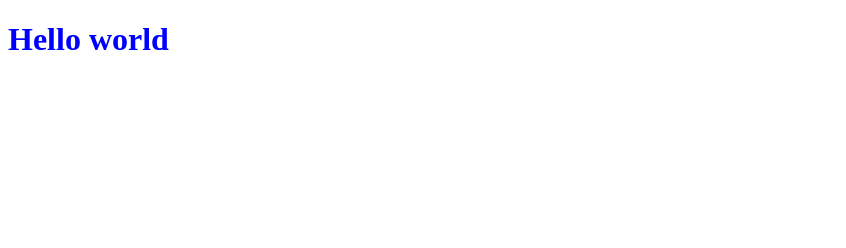
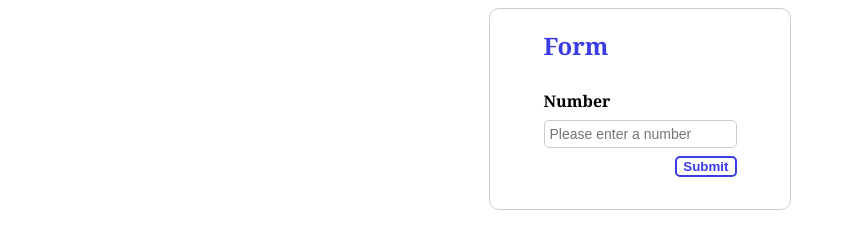
Before and after one commit to Armaroth/flarmio-frontend-assignment, a website built with Vite: page index.html in a window 1280 px wide. Shown: the whole page, without its empty margins (0-846 px from the left). Built offline with nearby package versions, Linux system fonts and the light colour scheme.

Commit message:
Ui
Updated html and css files

```diff
--- a/index.html
+++ b/index.html
@@ -4,10 +4,17 @@
     <link rel="stylesheet" type="text/css" href="/styles.css" />
     <meta charset="UTF-8" />
     <meta name="viewport" content="width=device-width, initial-scale=1.0" />
-    <title>Document</title>
+    <title>Flarmio</title>
   </head>
   <body>
-    <h1 class="message">Hello world</h1>
+    <article class="card">
+      <form>
+        <h1 class="message">Form</h1>
+        <strong>Number</strong>
+        <input placeholder="Please enter a number" />
+        <button>Submit</button>
+      </form>
+    </article>
     <script type="module" src="/index.ts"></script>
   </body>
 </html>
--- a/styles.css
+++ b/styles.css
@@ -1,3 +1,37 @@
 .message {
-  color: blue;
+  color: rgb(60, 60, 228);
 }
+.card {
+  height: 200px;
+  width: 300px;
+  border: 1px solid rgb(204, 204, 204);
+  border-radius: 10px;
+  margin: 0 auto;
+  display: flex;
+  justify-content: center;
+
+  form {
+    font-family: Georgia, "Times New Roman", Times, serif;
+    display: flex;
+    flex-direction: column;
+    align-items: flex-start;
+    gap: 0.5rem;
+  }
+  input {
+    font-size: 14px;
+    border: 1px solid rgb(204, 204, 204);
+    outline: none;
+    padding: 5px;
+    border-radius: 5px;
+    /* &::placeholder {
+    } */
+  }
+  button {
+    align-self: flex-end;
+    background-color: white;
+    color: rgb(60, 60, 228);
+    font-weight: 600;
+    border: 2px solid rgb(60, 60, 228);
+    border-radius: 5px;
+  }
+}
```
